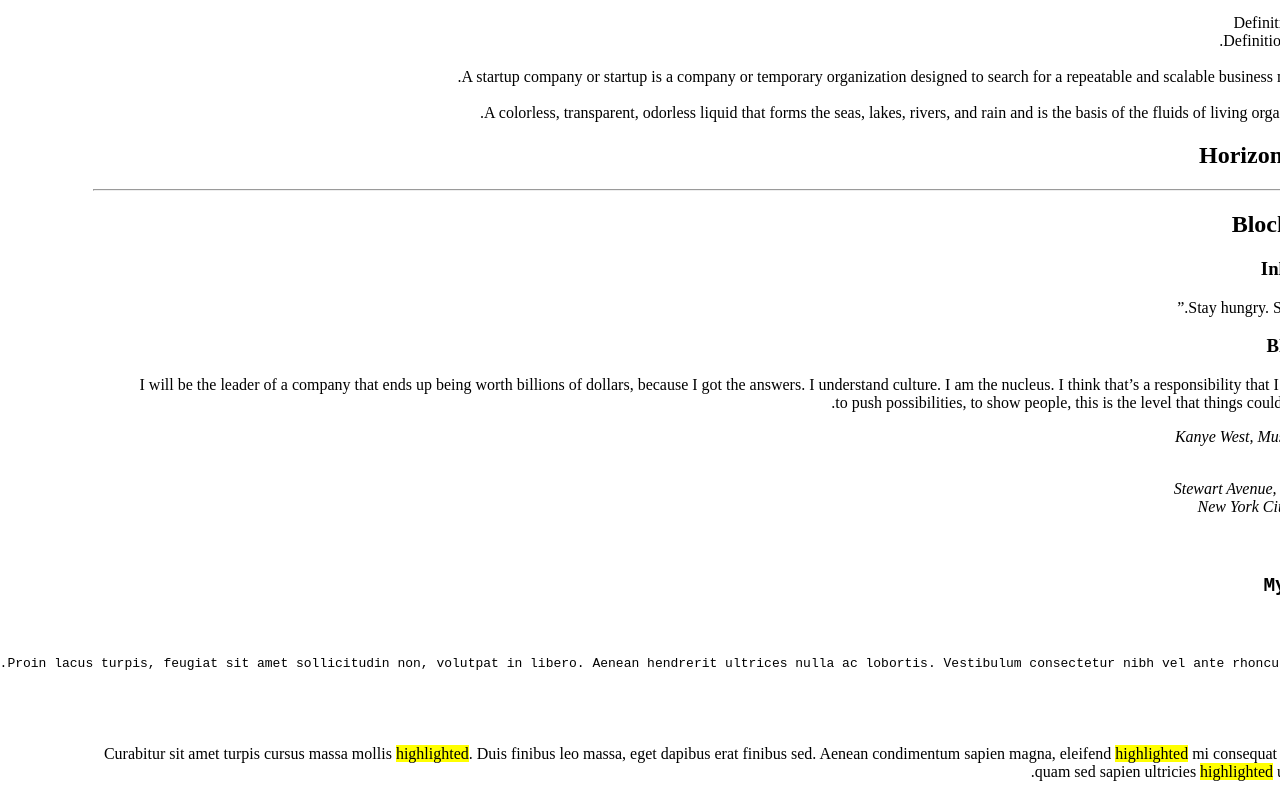
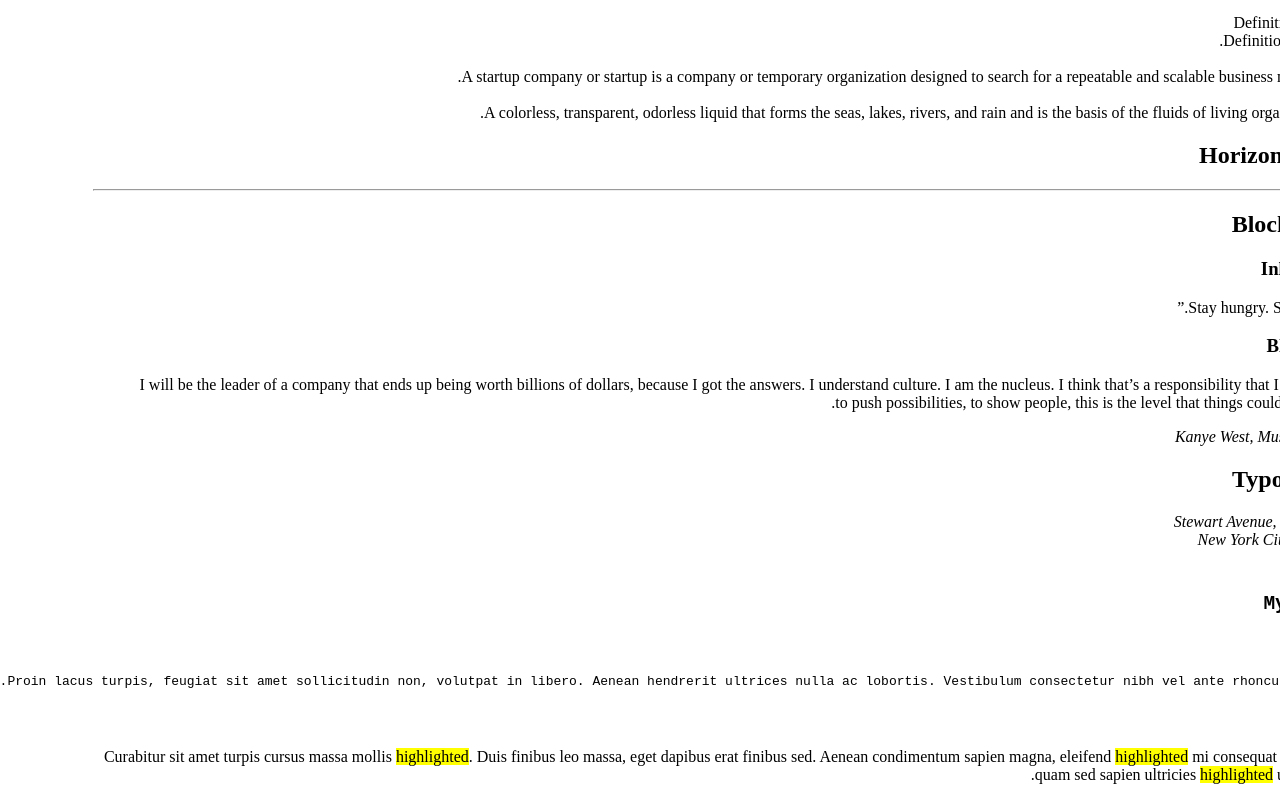
Before and after one commit to michelalejo/holbertonschool-web_front_end, a plain HTML site: page 0x00-html_advanced/32-styleguide.html in a window 1280 px wide. Shown: the part 806-1606 px from the top of the page. Drawn offline with Linux system fonts and the light colour scheme.

Commit message:
32-styleguide.html

```diff
--- a/0x00-html_advanced/32-styleguide.html
+++ b/0x00-html_advanced/32-styleguide.html
@@ -88,30 +88,22 @@
             <!-- Typography -->
             <section>
                 <header>
-                    Typography
+                    <h2>Typography</h2>
                 </header>
                 <div>
                     <address>
-                        320 Stewart Avenue, Unit 12 <br />
-                        New York City NY 10001
-                      </address>
+                        320 Stewart Avenue, Unit 12
+                        <br> New York City NY 10001
+                    </address>
                 </div>
                 <div>
                     <pre>
-                        <code>
-                            <h2>My title</h2>
-                            <p>Proin lacus turpis, feugiat sit amet sollicitudin non, volutpat in libero. Aenean hendrerit ultrices nulla ac lobortis. Vestibulum consectetur nibh vel ante rhoncus faucibus.</p>
-                        </code>
+                        <h2>My title</h2>
+                        <p>Proin lacus turpis, feugiat sit amet sollicitudin non, volutpat in libero. Aenean hendrerit ultrices nulla ac lobortis. Vestibulum consectetur nibh vel ante rhoncus faucibus.</p>
                     </pre>
                 </div>
                 <div>
-                    <p>
-                        Curabitur sit amet turpis cursus massa mollis
-                        <mark>highlighted</mark>. Duis finibus leo massa, eget dapibus erat
-                        finibus sed. Aenean condimentum sapien magna, eleifend
-                        <mark>highlighted</mark> mi consequat ut. Cras nec quam sed sapien
-                        ultricies <mark>highlighted</mark> ut sed metus.
-                    </p>
+                    <p>Curabitur sit amet turpis cursus massa mollis <mark>highlighted</mark>. Duis finibus leo massa, eget dapibus erat finibus sed. Aenean condimentum sapien magna, eleifend <mark>highlighted</mark> mi consequat ut. Cras nec quam sed sapien ultricies <mark>highlighted</mark> ut sed metus.</p>
                 </div>
             </section>
         </main>
```
